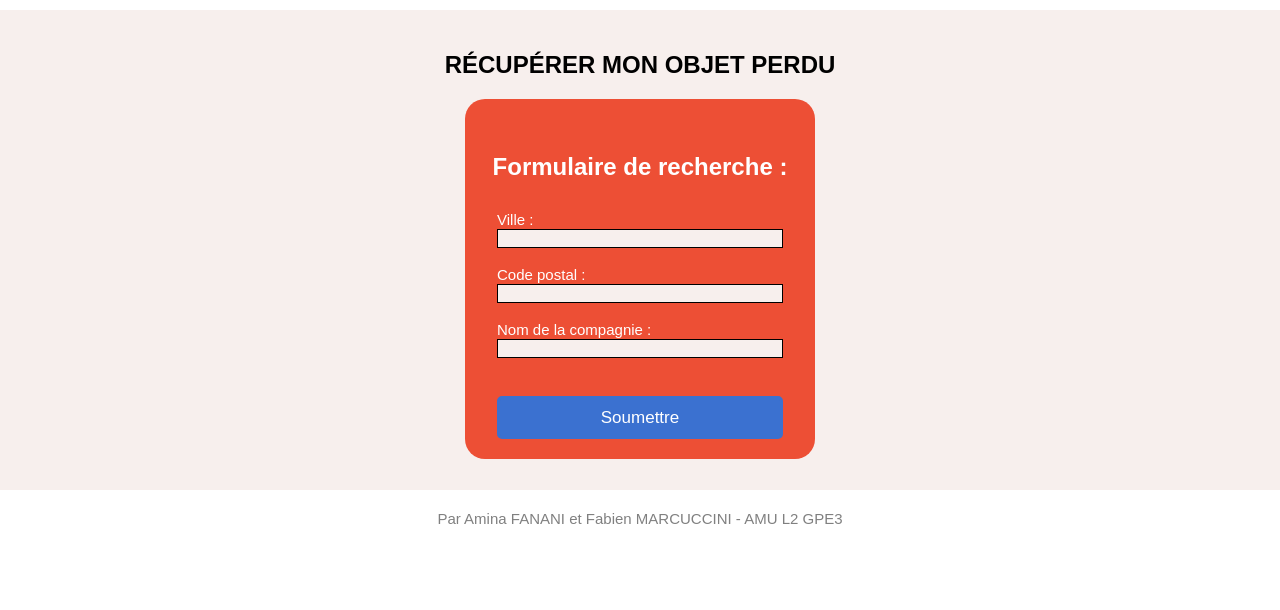
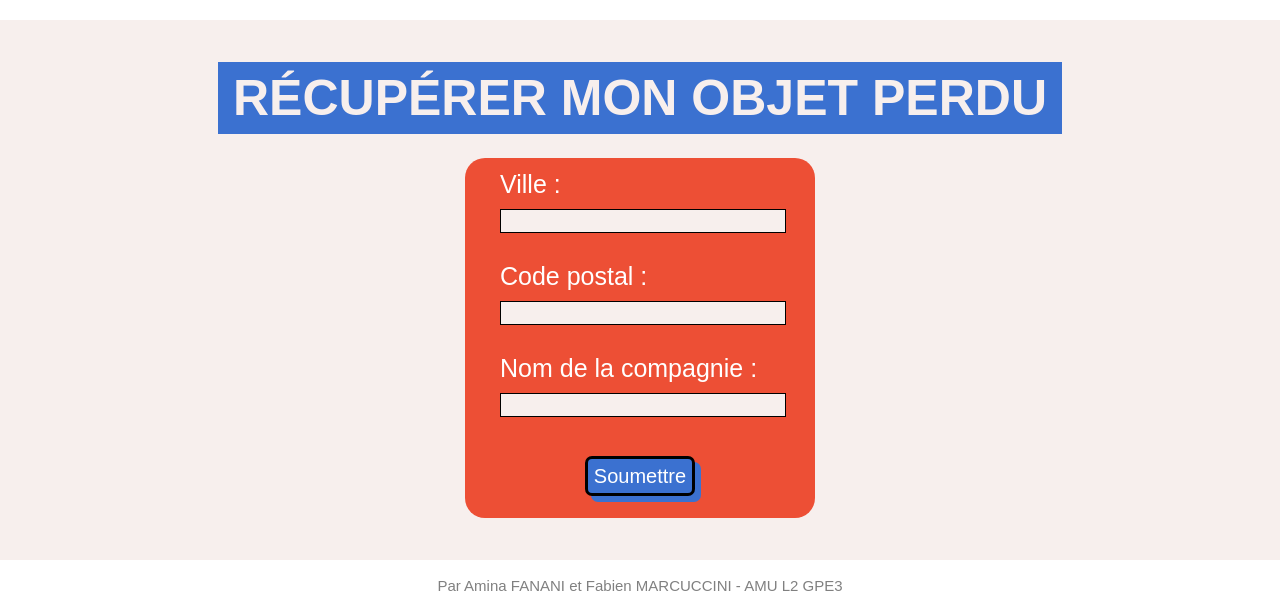
Before and after one commit to fabien-mrccc/univ-s4-web-project-transport_objet_perdu, a Flask app: page /recuperer-objet-perdu in a window 1280 px wide. Shown: the part 190-800 px from the top of the page. Run offline with Flask 3, Linux system fonts and the light colour scheme.

Commit message:
style.css cleaning with html updates

```diff
--- a/static/style.css
+++ b/static/style.css
@@ -1,3 +1,7 @@
+/*########################
+#     GLOBAL ASPECTS     #
+########################*/
+
 :root {
     --blue: #3b71d0;
     --brightblue: #7398d7;
@@ -12,20 +16,68 @@ body, html {
     height: 100%;
 }
 
+/*BEGIN HEADER*/
 header {
     text-align: center;
-    margin-bottom: 10px;
+    margin-bottom: 20px;
 }
 
+.logo img {
+    height: 10em;
+    margin-top: 20px;
+    border-radius: 100px;
+    border: 3px solid var(--blue);
+    box-shadow: 2px 2px var(--blue);
+}
+
+.logo img:hover {
+    box-shadow: 2px 2px var(--red);
+}
+
+.logo img:active {
+    box-shadow: 0px 0px var(--red);
+}
+/* END HEADER*/
+
 footer {
-    margin-top: 20px;
-    margin-bottom: 10px;
+    height: 50px;
     color: var(--gray);
     font-family: Arial, Helvetica, sans-serif;
     font-size: 15px;
     display: flex;
+    flex-direction: column;
     justify-content: center;
+    align-items: center;
+    position: fixed;
+    bottom: 0;
+    left: 0;
+    right: 0;
 }
+
+/*########################
+#         BUTTONS        #
+########################*/
+
+button {
+    border: 3px solid black;
+    color: white;
+}
+
+button:hover {
+    cursor: pointer;
+}
+
+.blue-button {
+    background-color: var(--blue);
+}
+
+.red-button {
+    background-color: var(--red);
+}
+
+/*########################
+#         SHADOWS        #
+########################*/
 
 .blue-box-shadow {
     box-shadow: 6px 6px var(--blue);
@@ -51,21 +103,9 @@ footer {
     box-shadow: 3px 3px var(--red);
 }
 
-.logo img {
-    height: 10em;
-    margin-top: 20px;
-    border-radius: 100px;
-    border: 3px solid var(--blue);
-    box-shadow: 2px 2px var(--blue);
-}
-
-.logo img:hover {
-    box-shadow: 2px 2px var(--red);
-}
-
-.logo img:active {
-    box-shadow: 0px 0px var(--red);
-}
+/*########################
+#        HOME PAGE       #
+########################*/
 
 .home-buttons {
     height: 70%;
@@ -81,97 +121,88 @@ footer {
     font-weight: 500;
     padding: 3vw;
     margin: 20px;
-}
-
-.home-button:hover {
-    cursor: pointer;
-}
-
-button {
-    border: 3px solid black;
     border-radius: 20px;
 }
 
-.left-button {
-    background-color: var(--blue);
-    color: white;
+/*########################
+#     MAIN CONTAINER     #
+########################*/
+
+.main-container {
+    display: flex;
+    flex-direction: column;
+    justify-content: space-around;
+    align-items: center;
+    font-family: Arial, Helvetica, sans-serif;
+    height: 60%;
+    background-color: var(--brightred);
+    padding: 30px;
 }
 
-.right-button {
-    background-color: var(--red);
-    color: white;
-}
-
-@media (max-width: 600px) {
-    .home-buttons {
-        height: auto;
-        flex-direction: column;
-    }
-
-    .home-button {
-        width: 80vw;
-        font-size: 30px;
-    }
-
-    footer {
-        font-size: 10px;
-    }
-}
-
-.recovery-page {
+.h2-container {
     display: flex;
     flex-direction: column;
     justify-content: center;
     align-items: center;
-    font-family: Arial, Helvetica, sans-serif;
-    height: 60%;
-    background-color: var(--brightred);
+    height: 15%;
+    background-color: var(--blue);
+    padding: 0 15px 0 15px;
+    color: var(--brightred);
 }
 
-.recovery-form {
+h2 {
+    font-size: 50px;
+}
+
+/*########################
+#      GENERAL FORM      #
+########################*/
+
+.basic-form {
     height: 75%;
     width:350px;
     display: flex;
     flex-direction: column;
     justify-content: center;
     align-items: center;
-    gap: 10px;
-    margin-bottom: 10px;
     border-radius: 20px;
     background-color: var(--red);
     color: white;
+    font-size: 25px;
 }
 
-.recovery-form label {
-    font-size: 15px;
+.basic-form form {
+    width : 80%;
 }
 
-.recovery-form input {
-    width : 280px;
-}
-
-.recovery-form input {
+.basic-form input {
+    margin-top: 10px;
+    width : 100%;
+    height: 20px;
     background-color: var(--brightred) ;
     border-color: black;
     border-width: 1px;
     border-style: solid;
 }
 
-.form-button {
-    margin-top: 20px;
-    height: 20%;
-    width: 100%;
-    border-radius: 5px;
-    border-color: var(--blue);
+input[type="text"] {
+    font-size: 18px;
+}
+
+.button-container {
+    margin: 10px 0 10px 0;
+    height: 40px;
+    display: flex;
+    justify-content: center;
+}
+
+.button-container button {
+    border-radius: 7px;
     background-color: var(--blue);
     font-family: Arial, Helvetica, sans-serif;
-    font-size: 17px;
-    color: white;
-    cursor: pointer;
+    font-size: 20px;
 }
 
-.form-button:hover {
-    border-color: white;
-    background-color: white;
-    color: var(--blue);
-}
+/*########################
+#           END          #
+########################*/
--- a/templates/accueil.html
+++ b/templates/accueil.html
@@ -1,6 +1,8 @@
 {% include "header.html" %}
+
         <div class="home-buttons">
-            <button class="home-button left-button red-box-shadow" id ="leftHomeButton">Récupérer mon objet perdu</button>
-            <button class="home-button right-button blue-box-shadow" id ="rightHomeButton">Ma compagnie de transport</button>
+            <button class="home-button blue-button red-box-shadow" id ="leftHomeButton">Récupérer mon objet perdu</button>
+            <button class="home-button red-button blue-box-shadow" id ="rightHomeButton">Ma compagnie de transport</button>
         </div>
+
 {% include "footer.html" %}
--- a/templates/ma_compagnie_de_transport.html
+++ b/templates/ma_compagnie_de_transport.html
@@ -1,3 +1,5 @@
 {% include "header.html" %}
+
     Ma compagnie de transport
+
 {% include "footer.html" %}
--- a/templates/recuperer_objet_perdu.html
+++ b/templates/recuperer_objet_perdu.html
@@ -1,8 +1,10 @@
 {% include "header.html" %}
-    <div class="recovery-page">
-        <h2>RÉCUPÉRER MON OBJET PERDU</h2>
-        <div class="recovery-form">
-            <h2>Formulaire de recherche :</h2>
+
+    <div class="main-container">
+        <div class="h2-container">
+            <h2>RÉCUPÉRER MON OBJET PERDU</h2>
+        </div>
+        <div class="basic-form">
             <form action="/recuperer-objet-perdu" method="post">
                 <label for="city">Ville :</label><br>
                 <input type="text" id="city" name="city"><br><br>
@@ -13,7 +15,9 @@
                 <label for="company_name">Nom de la compagnie :</label><br>
                 <input type="text" id="company_name" name="company_name"><br><br>
 
-                <button class="form-button " id="recovery-form-button" type="submit">Soumettre</button>
+                <div class="button-container">
+                    <button class="blue-button blue-box-shadow" id="recoveryFormButton" type="submit">Soumettre</button>
+                </div>
             </form>
         </div>
     </div>
```
